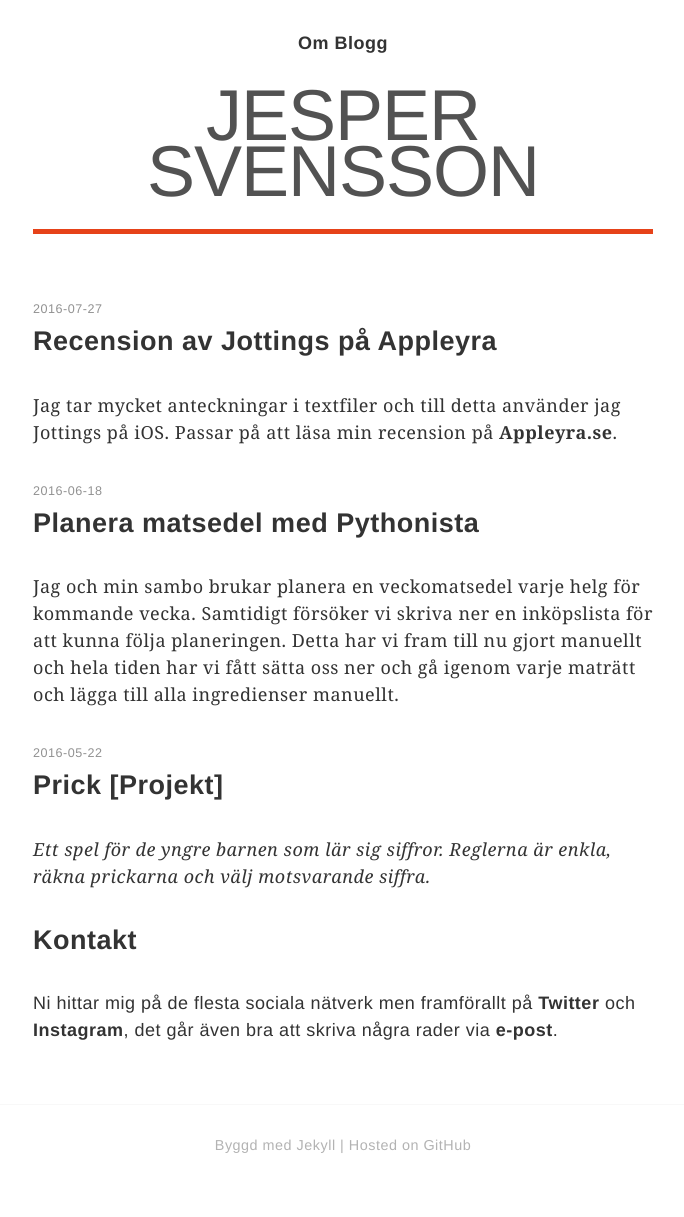
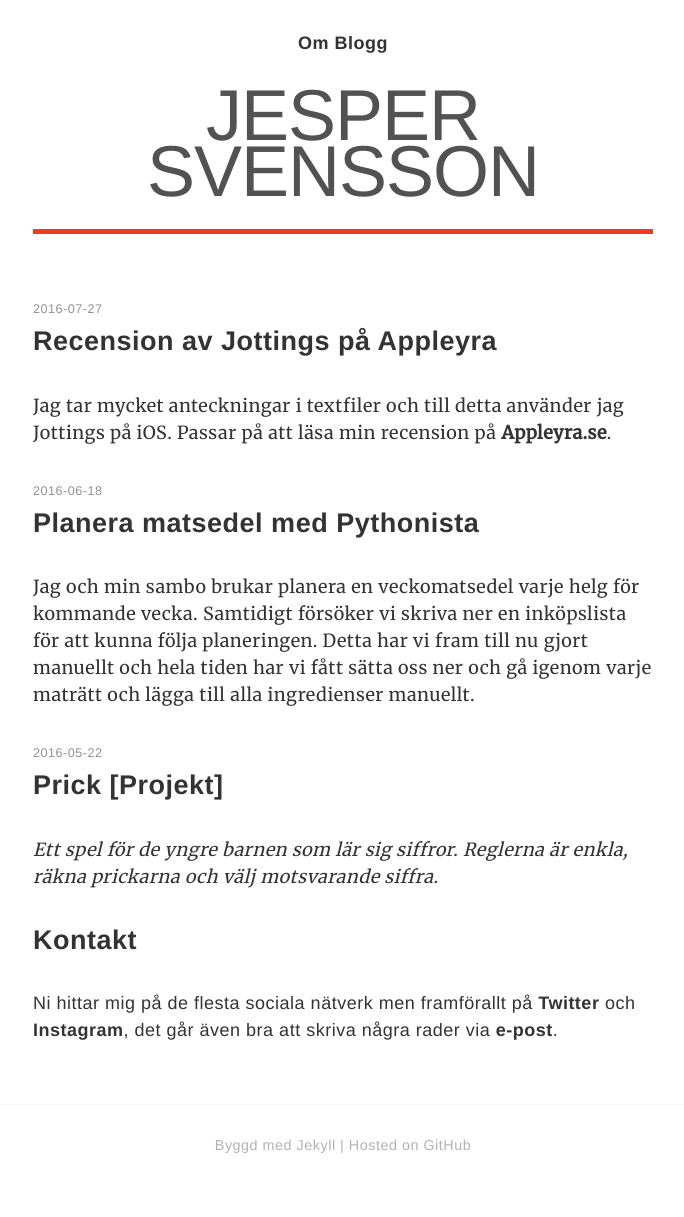
Before and after one commit to jesperpsvensson/jesperpsvensson.github.io, a Jekyll site: the page built from index.html, in a window 1280 px wide. Shown: the whole page, without its empty margins (297-981 px from the left). Built offline with Jekyll 4.4.1, drawn with Linux system fonts in a browser that asks for light colours.

Commit message:
font merriweather

```diff
--- a/_config.yml
+++ b/_config.yml
@@ -6,7 +6,7 @@
 # 'jekyll serve'. If you change this file, please restart the server process.
 
 # Site settings
-title: jesper svensson
+title: JESPER SVENSSON
 email: jesperpsvensson@gmail.com
 description: > # this means to ignore newlines until "baseurl:"
   Write an awesome description for your new site here. You can edit this
--- a/_includes/head.html
+++ b/_includes/head.html
@@ -6,7 +6,7 @@
   <title>{% if page.title %}{{ page.title | escape }}{% else %}{{ site.title | escape }}{% endif %}</title>
   <meta name="description" content="{% if page.excerpt %}{{ page.excerpt | strip_html | strip_newlines | truncate: 160 }}{% else %}{{ site.description }}{% endif %}">
 
-  <link href='https://fonts.googleapis.com/css?family=Lora' rel='stylesheet' type='text/css'>
+  <link href='https://fonts.googleapis.com/css?family=Merriweather' rel='stylesheet' type='text/css'>
   <link rel="stylesheet" href="{{ "/css/main.css" | prepend: site.baseurl }}">
   <link rel="canonical" href="{{ page.url | replace:'index.html','' | prepend: site.baseurl | prepend: site.url }}">
   <link rel="alternate" type="application/rss+xml" title="{{ site.title }}" href="{{ "/feed.xml" | prepend: site.baseurl | prepend: site.url }}">
--- a/_sass/_layout.scss
+++ b/_sass/_layout.scss
@@ -133,7 +133,7 @@
     }
 
     > li p {
-      font-family: Georgia;
+      font-family: 'Merriweather';
     }
 }
 
@@ -171,7 +171,7 @@
 }
 
 .post-content {
-    font-family: Georgia;
+    font-family: 'Merriweather';
     margin-bottom: $spacing-unit;
 
     h2 {
@@ -232,7 +232,7 @@
 }
 
 .excerpt {
-  font-family: Georgia !important;
+  font-family: 'Merriweather' !important;
 }
 
 .divider {
```
